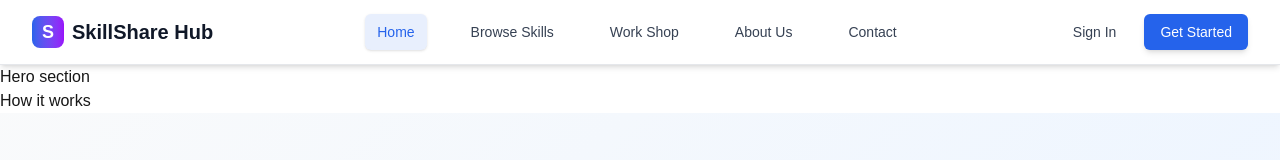
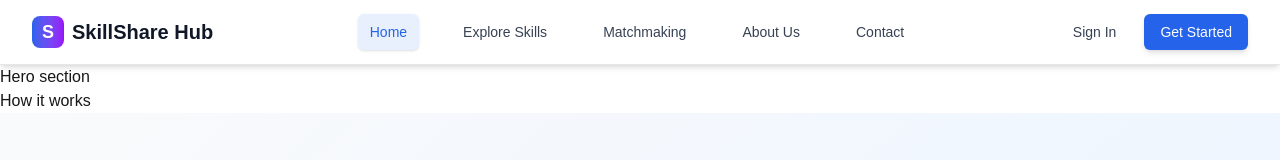
Before and after one commit to codewithjihad1/skills-swap-marketplace, a Next.js app in the folder frontend/: page / in a window 1280 px wide. Shown: the top 160 px of the page. Built offline with nearby package versions, Linux system fonts and the light colour scheme.

Commit message:
refactor: update navigation links in Header component

```diff
--- a/frontend/src/components/layouts/Header.tsx
+++ b/frontend/src/components/layouts/Header.tsx
@@ -22,8 +22,8 @@ const Header: React.FC<HeaderProps> = ({ user }) => {
 
     const navigation = [
         { name: "Home", href: "/" },
-        { name: "Browse Skills", href: "/browse" },
-        { name: "Work Shop", href: "/work-shop" },
+        { name: "Explore Skills", href: "/explore" },
+        { name: "Matchmaking", href: "/matchmaking" },
         { name: "About Us", href: "/about" },
         { name: "Contact", href: "/contact" },
     ];
```
